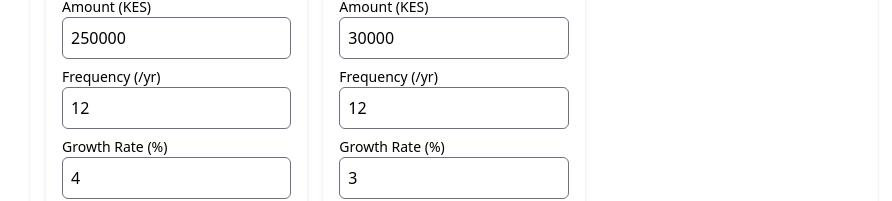
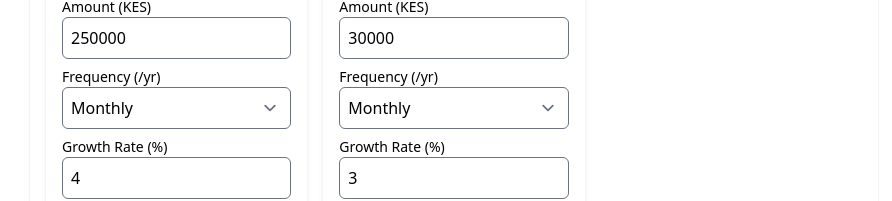
Before and after one commit to MMJGGR/personal-finance-app, a React (Vite) app: page / in a window 1280 px wide. Shown: the part 620-821 px from the top of the page, without its empty margins (186-1078 px from the left). Built offline with nearby package versions, Linux system fonts and the light colour scheme.

Commit message:
Use dropdown for income frequency

```diff
--- a/src/IncomeTab.jsx
+++ b/src/IncomeTab.jsx
@@ -10,6 +10,7 @@
  */
 
 import React, { useMemo, useEffect, useState } from 'react';
+import { FREQUENCIES, FREQUENCY_LABELS } from './constants';
 import { useFinance } from './FinanceContext';
 import { calculatePV } from './utils/financeUtils';
 import { buildIncomeJSON, buildIncomeCSV, submitProfile } from './utils/exportHelpers'
@@ -436,16 +437,16 @@ export default function IncomeTab() {
               />
 
               <label className="block text-sm font-medium mt-2">Frequency (/yr)</label>
-              <input
-                type="number"
-                className="w-full border p-2 rounded-md invalid:border-red-500"
+              <select
+                className="w-full border p-2 rounded-md"
                 value={src.frequency}
                 onChange={e => onFieldChange(i, 'frequency', e.target.value)}
-                min={1}
-                step={1}
-                required
                 title="Payments per year"
-              />
+              >
+                {FREQUENCY_LABELS.map(label => (
+                  <option key={label} value={FREQUENCIES[label]}>{label}</option>
+                ))}
+              </select>
 
               <label className="block text-sm font-medium mt-2">Growth Rate (%)</label>
               <input
```
Also changed, not shown: 1 other file (tests, documents, lock files or other folders).
